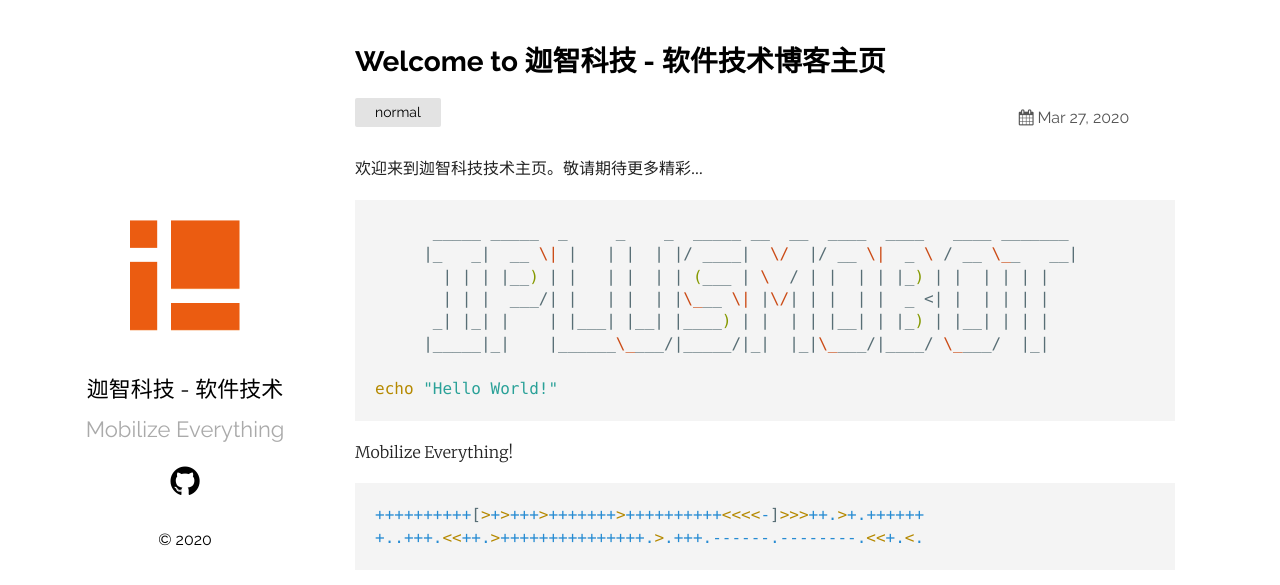
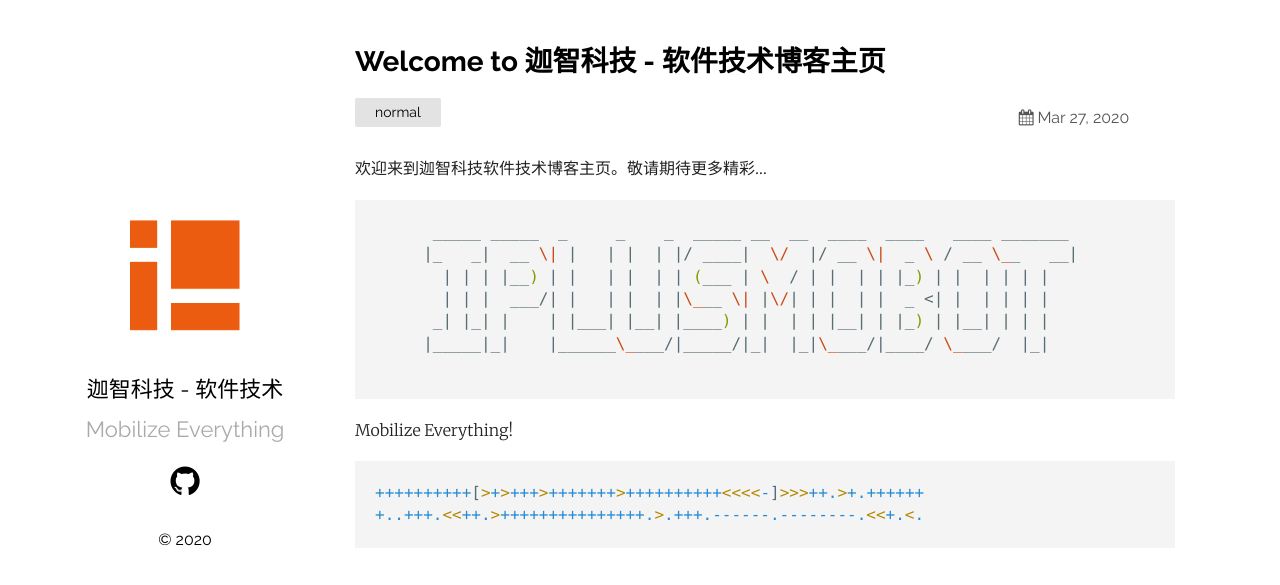
Before and after one commit to iplusbot/iplusbot.github.io, a Jekyll site: the page built from _posts/2020-03-27-welcome-to-jiazhi.md, in a window 1280 px wide. Shown: the top 585 px of the page. Built offline with Jekyll 4.4.1, drawn with Linux system fonts in a browser that asks for light colours.

Commit message:
update welcome post

````diff
--- a/_posts/2020-03-27-welcome-to-jiazhi.md
+++ b/_posts/2020-03-27-welcome-to-jiazhi.md
@@ -5,7 +5,7 @@ date:   2020-03-27 17:09:36 +0800
 categories: normal
 ---
 
-欢迎来到迦智科技技术主页。敬请期待更多精彩...
+欢迎来到迦智科技软件技术博客主页。敬请期待更多精彩...
 
 ```shell
       _____ _____  _     _    _  _____ __  __  ____  ____   ____ _______
@@ -15,7 +15,6 @@ categories: normal
       _| |_| |    | |___| |__| |____) | |  | | |__| | |_) | |__| | | |
      |_____|_|    |______\____/|_____/|_|  |_|\____/|____/ \____/  |_|
 
-echo "Hello World!"
 ```
 
 Mobilize Everything!
````
